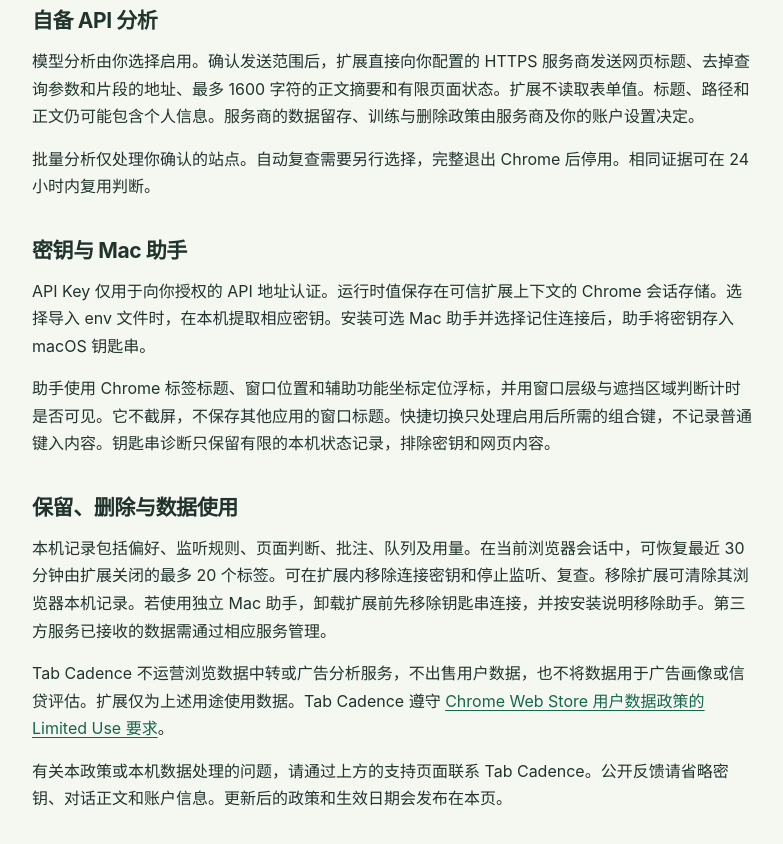
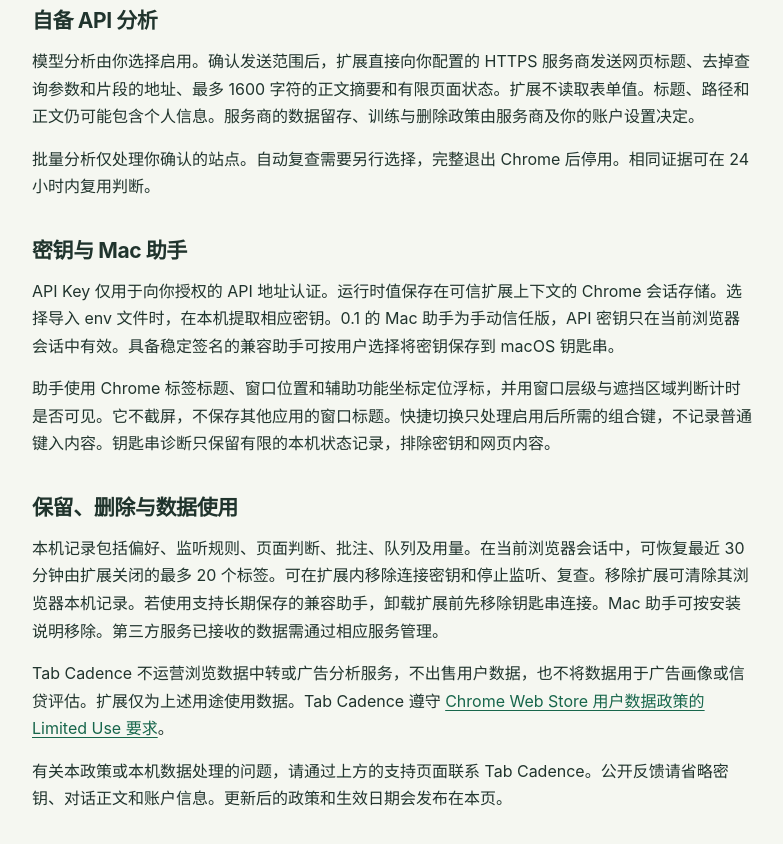
Before and after one commit to Geeprox/tab-cadence-support, a plain HTML site: page index.html in a window 1280 px wide. Shown: the part 647-1491 px from the top of the page, without its empty margins (246-1029 px from the left). Drawn offline with Linux system fonts and the light colour scheme.

Commit message:
说明 0.1 手动信任版的会话凭据行为

```diff
--- a/index.html
+++ b/index.html
@@ -33,12 +33,12 @@ p{margin:0 0 15px}small,.meta{color:#516a5e}a{color:#17664b;text-underline-offse
 </section>
 <section>
   <h2>密钥与 Mac 助手</h2>
-  <p>API Key 仅用于向你授权的 API 地址认证。运行时值保存在可信扩展上下文的 Chrome 会话存储。选择导入 env 文件时，在本机提取相应密钥。安装可选 Mac 助手并选择记住连接后，助手将密钥存入 macOS 钥匙串。</p>
+  <p>API Key 仅用于向你授权的 API 地址认证。运行时值保存在可信扩展上下文的 Chrome 会话存储。选择导入 env 文件时，在本机提取相应密钥。0.1 的 Mac 助手为手动信任版，API 密钥只在当前浏览器会话中有效。具备稳定签名的兼容助手可按用户选择将密钥保存到 macOS 钥匙串。</p>
   <p>助手使用 Chrome 标签标题、窗口位置和辅助功能坐标定位浮标，并用窗口层级与遮挡区域判断计时是否可见。它不截屏，不保存其他应用的窗口标题。快捷切换只处理启用后所需的组合键，不记录普通键入内容。钥匙串诊断只保留有限的本机状态记录，排除密钥和网页内容。</p>
 </section>
 <section>
   <h2>保留、删除与数据使用</h2>
-  <p>本机记录包括偏好、监听规则、页面判断、批注、队列及用量。在当前浏览器会话中，可恢复最近 30 分钟由扩展关闭的最多 20 个标签。可在扩展内移除连接密钥和停止监听、复查。移除扩展可清除其浏览器本机记录。若使用独立 Mac 助手，卸载扩展前先移除钥匙串连接，并按安装说明移除助手。第三方服务已接收的数据需通过相应服务管理。</p>
+  <p>本机记录包括偏好、监听规则、页面判断、批注、队列及用量。在当前浏览器会话中，可恢复最近 30 分钟由扩展关闭的最多 20 个标签。可在扩展内移除连接密钥和停止监听、复查。移除扩展可清除其浏览器本机记录。若使用支持长期保存的兼容助手，卸载扩展前先移除钥匙串连接。Mac 助手可按安装说明移除。第三方服务已接收的数据需通过相应服务管理。</p>
   <p>Tab Cadence 不运营浏览数据中转或广告分析服务，不出售用户数据，也不将数据用于广告画像或信贷评估。扩展仅为上述用途使用数据。Tab Cadence 遵守 <a href="https://developer.chrome.com/docs/webstore/program-policies/limited-use">Chrome Web Store 用户数据政策的 Limited Use 要求</a>。</p>
   <p>有关本政策或本机数据处理的问题，请通过上方的支持页面联系 Tab Cadence。公开反馈请省略密钥、对话正文和账户信息。更新后的政策和生效日期会发布在本页。</p>
 </section>
```
